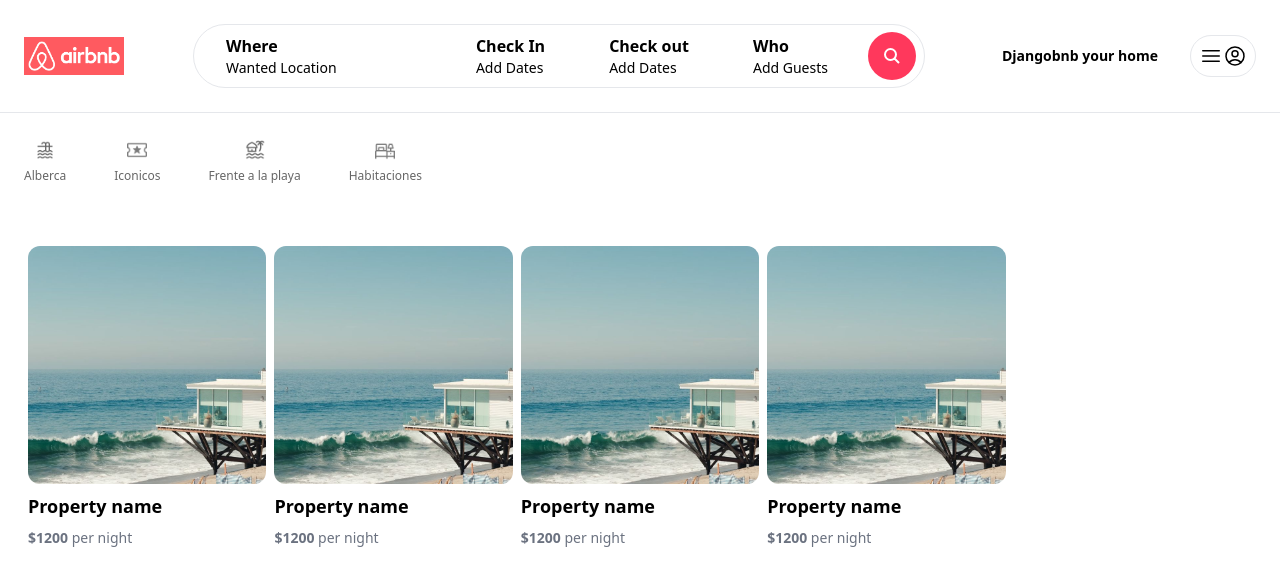
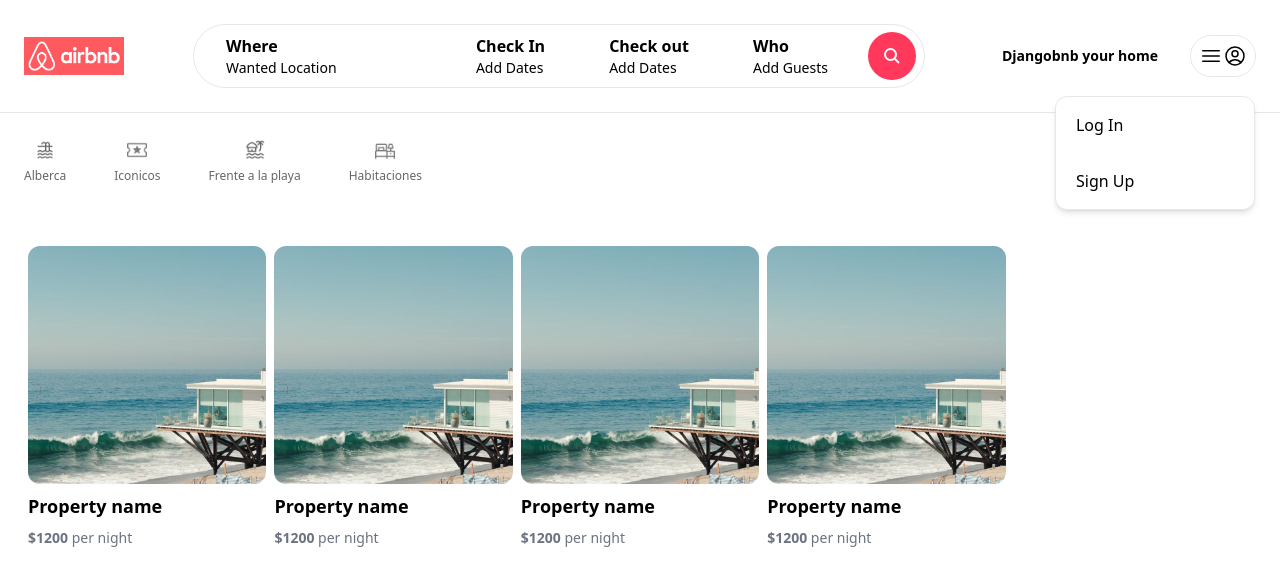
Before and after one commit to GabrielGLuna/Airbnb, a Next.js app: page / in a window 1280 px wide. Shown: the top 586 px of the page. Built offline with nearby package versions, Linux system fonts and the light colour scheme.

Commit message:
06 User menu popop

```diff
--- /dev/null
+++ b/app/components/navbar/MenuLink.tsx
@@ -0,0 +1,19 @@
+'use client';
+interface MenuLinkProps{
+    label:string;
+    onclick: ()=> void
+}
+
+const  MenuLink: React.FC<MenuLinkProps> = ({
+    label,
+    onclick
+}) => {
+    return(
+        <div
+        onClick={onclick}
+        className="cursor-pointer px-5 py-4 hover:bg-gray-100 transition">
+            {label}
+        </div>
+    )
+}
+export default MenuLink
--- a/app/components/navbar/UserNav.tsx
+++ b/app/components/navbar/UserNav.tsx
@@ -1,4 +1,9 @@
+'use client';
+
+import { useState } from "react";
+import MenuLink from "./MenuLink";
 const UserNav=()=>{
+    const [isOpen, setIsOpen] = useState(true)
     return(
         <div className="p-2 relative inline-block border rounded-full">
             <button className="flex items-center ">
@@ -9,10 +14,22 @@
             <svg  fill="none" viewBox="0 0 24 24" strokeWidth="1.5" stroke="currentColor" className="size-6">
                 <path strokeLinecap="round" strokeLinejoin="round" d="M17.982 18.725A7.488 7.488 0 0 0 12 15.75a7.488 7.488 0 0 0-5.982 2.975m11.963 0a9 9 0 1 0-11.963 0m11.963 0A8.966 8.966 0 0 1 12 21a8.966 8.966 0 0 1-5.982-2.275M15 9.75a3 3 0 1 1-6 0 3 3 0 0 1 6 0Z" />
             </svg>
-
-
             </button>
 
+            {isOpen && (
+                <div className="w-[200px] absolute top-[60px] right-0 bg-white border rounded-xl shadow-md flex flex-col cursor-pointer">
+                    <MenuLink
+                    onclick={()=> console.log('Click bitton')}
+                     label='Log In'
+                    />
+                    <MenuLink
+                    label="Sign Up"
+                    onclick={()=> console.log('Click bitton')}
+
+                    />
+                </div>
+
+            )}
         </div>
     )
 }
```
